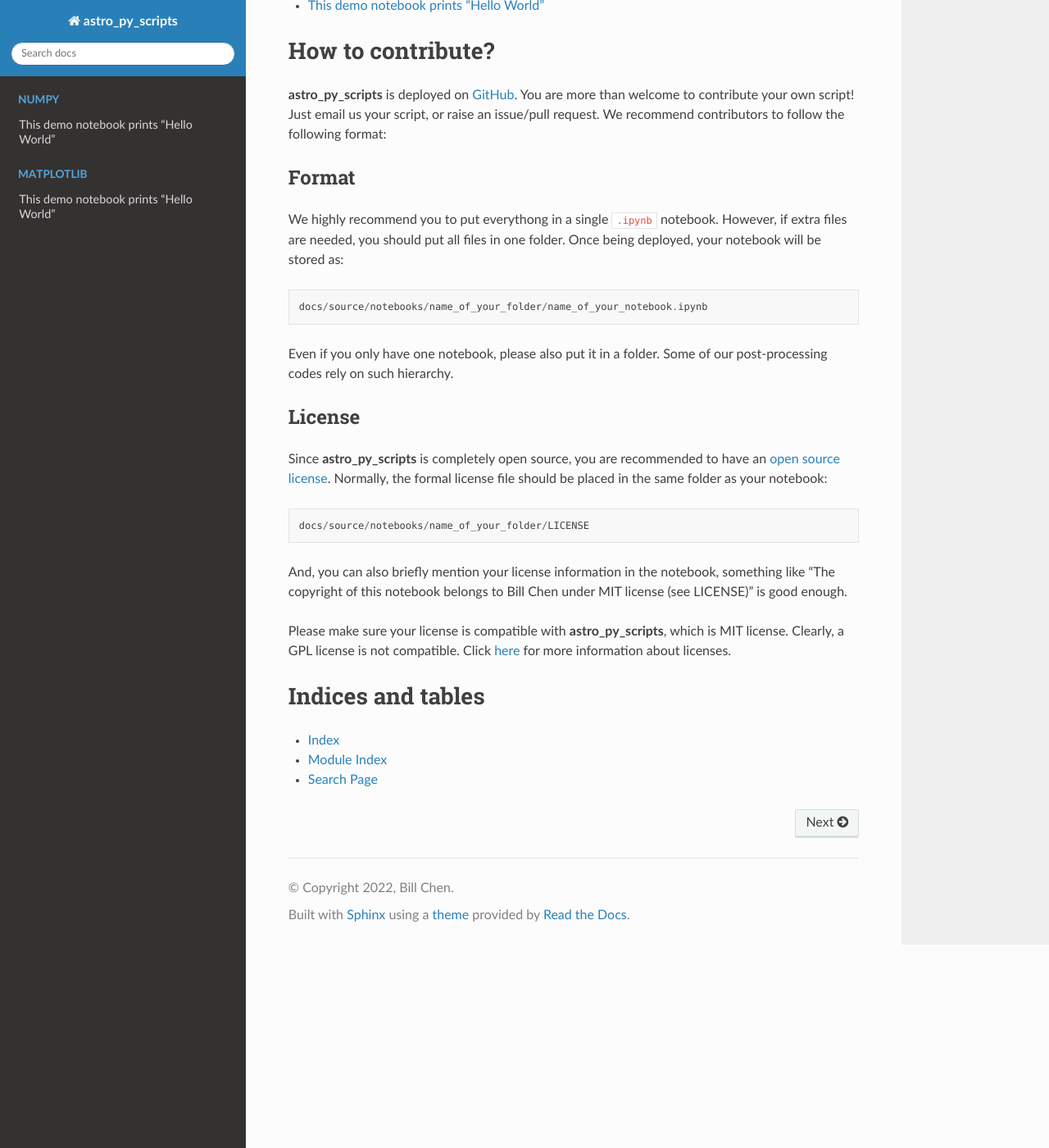
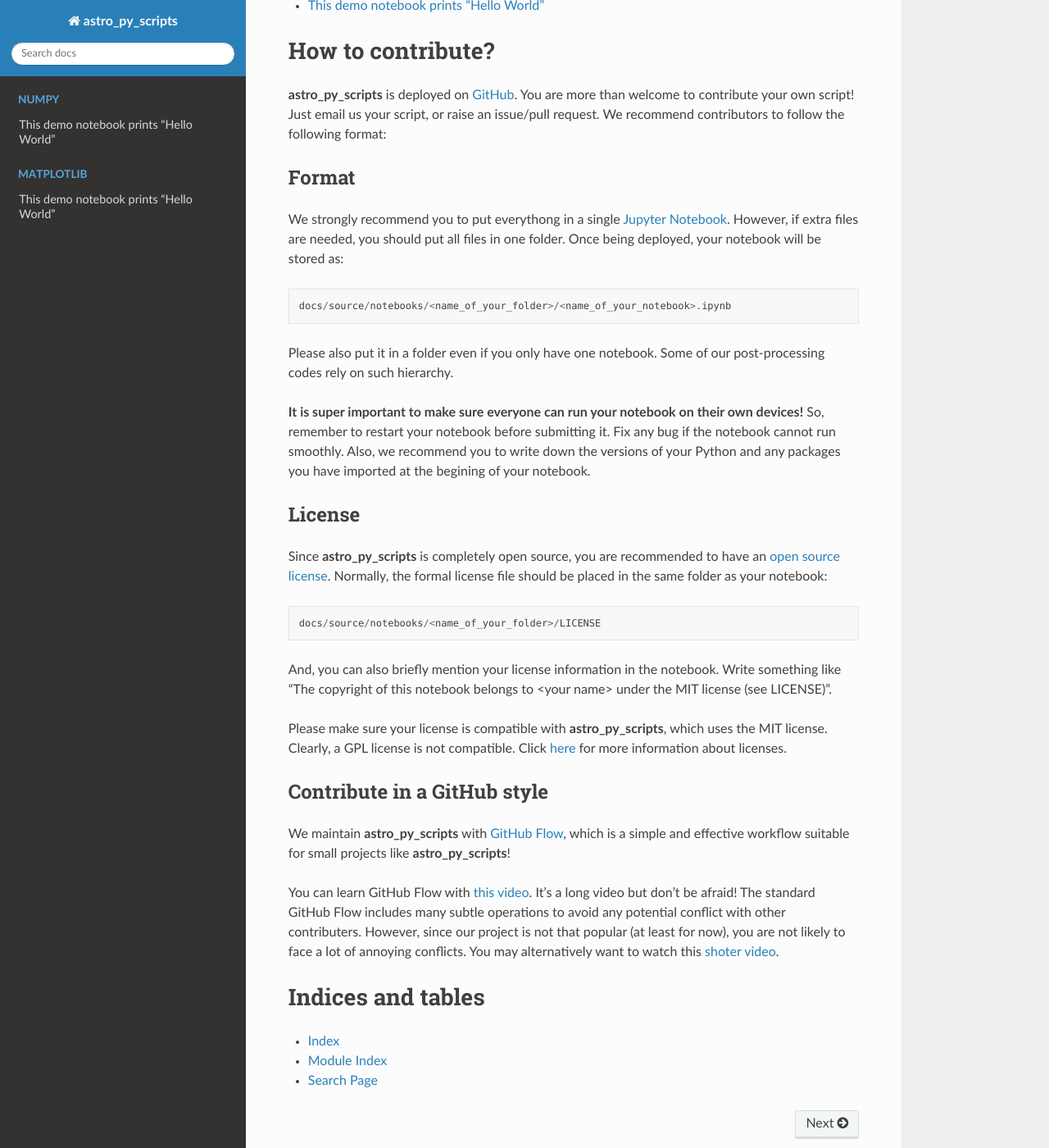
Before and after one commit to EnthalpyBill/astro_py_scripts, a Sphinx documentation site: the page built from docs/source/index.rst, in a window 1280 px wide and 1400 px high, scrolled down 442 px. Shown: the whole window at 82% size. Built offline with Sphinx 7.4.7 and the Read the Docs theme 2.0.0, drawn with Linux system fonts in a browser that asks for light colours; some of the changed text lies outside the part shown.

Commit message:
updated readme and index

```diff
--- a/docs/source/index.rst
+++ b/docs/source/index.rst
@@ -1,7 +1,7 @@
 Welcome to astro_py_scripts!
 ================================
 
-**astro_py_scripts** is a collection of useful scripts/tricks that can speed up/improve the quality of your code in various fields of astronomy.
+**astro_py_scripts** is a collection of useful scripts and tricks that can speed up or improve the quality of your Python code in various fields of astronomy.
 
 Contents
 ========
@@ -27,22 +27,31 @@ How to contribute?
 Format
 ------
 
-We highly recommend you to put everythong in a single ``.ipynb`` notebook. However, if extra files are needed, you should put all files in one folder. Once being deployed, your notebook will be stored as::
+We strongly recommend you to put everythong in a single `Jupyter Notebook <https://jupyter.org/>`_. However, if extra files are needed, you should put all files in one folder. Once being deployed, your notebook will be stored as::
 
-   docs/source/notebooks/name_of_your_folder/name_of_your_notebook.ipynb
+   docs/source/notebooks/<name_of_your_folder>/<name_of_your_notebook>.ipynb
 
-Even if you only have one notebook, please also put it in a folder. Some of our post-processing codes rely on such hierarchy.
+Please also put it in a folder even if you only have one notebook. Some of our post-processing codes rely on such hierarchy.
+
+**It is super important to make sure everyone can run your notebook on their own devices!** So, remember to restart your notebook before submitting it. Fix any bug if the notebook cannot run smoothly. Also, we recommend you to write down the versions of your Python and any packages you have imported at the begining of your notebook.
 
 License
 -------
 
 Since **astro_py_scripts** is completely open source, you are recommended to have an `open source license <https://opensource.org/licenses>`_. Normally, the formal license file should be placed in the same folder as your notebook::
 
-   docs/source/notebooks/name_of_your_folder/LICENSE
+   docs/source/notebooks/<name_of_your_folder>/LICENSE
 
-And, you can also briefly mention your license information in the notebook, something like "The copyright of this notebook belongs to Bill Chen under MIT license (see LICENSE)" is good enough.
+And, you can also briefly mention your license information in the notebook. Write something like "The copyright of this notebook belongs to <your name> under the MIT license (see LICENSE)".
 
-Please make sure your license is compatible with **astro_py_scripts**, which is MIT license. Clearly, a GPL license is not compatible. Click `here <https://opensource.org/licenses>`_ for more information about licenses.
+Please make sure your license is compatible with **astro_py_scripts**, which uses the MIT license. Clearly, a GPL license is not compatible. Click `here <https://opensource.org/licenses>`_ for more information about licenses.
+
+Contribute in a GitHub style
+----------------------------
+
+We maintain **astro_py_scripts** with `GitHub Flow <https://docs.github.com/en/get-started/quickstart/github-flow>`_, which is a simple and effective workflow suitable for small projects like **astro_py_scripts**!
+
+You can learn GitHub Flow with `this video <https://www.youtube.com/watch?v=juLIxo42A_s>`_. It's a long video but don't be afraid! The standard GitHub Flow includes many subtle operations to avoid any potential conflict with other contributers. However, since our project is not that popular (at least for now), you are not likely to face a lot of annoying conflicts. You may alternatively want to watch this `shoter video <https://www.youtube.com/watch?v=GgjIvUrOpmg>`_.
 
 
 
```
